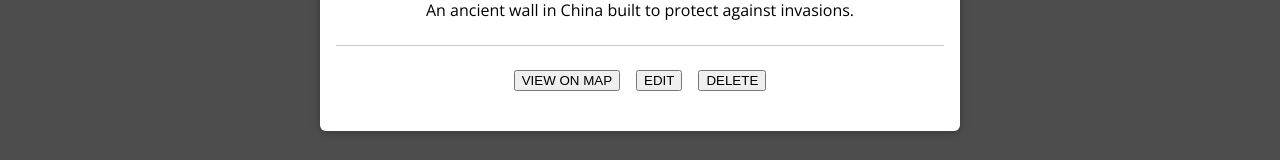
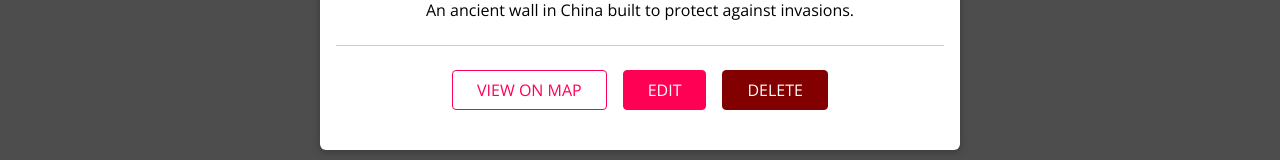
Before and after one commit to Chorkhieng/ShareFrame, a React (Create React App) app in the folder frontend/: page /u2/places in a window 1280 px wide. Shown: the part 507-667 px from the top of the page. Built offline with nearby package versions, Linux system fonts and the light colour scheme.

Commit message:
update PlaceItem to use Button components

```diff
--- a/frontend/src/places/components/PlaceItem.js
+++ b/frontend/src/places/components/PlaceItem.js
@@ -1,6 +1,7 @@
 import React from 'react';
 
 import Card from '../../shared/components/UIElements/Card';
+import Button from '../../shared/components/FormElements/Button';
 
 import './PlaceItem.css';
 
@@ -17,9 +18,9 @@
             </div>
 
             <div className="place-item__actions">
-                <button>VIEW ON MAP</button>
-                <button>EDIT </button>
-                <button>DELETE</button>
+                <Button inverse>VIEW ON MAP</Button>
+                <Button to={`/places/${props.id}`}>EDIT </Button>
+                <Button danger >DELETE</Button>
             </div>
         </Card>
     </li>);
```
